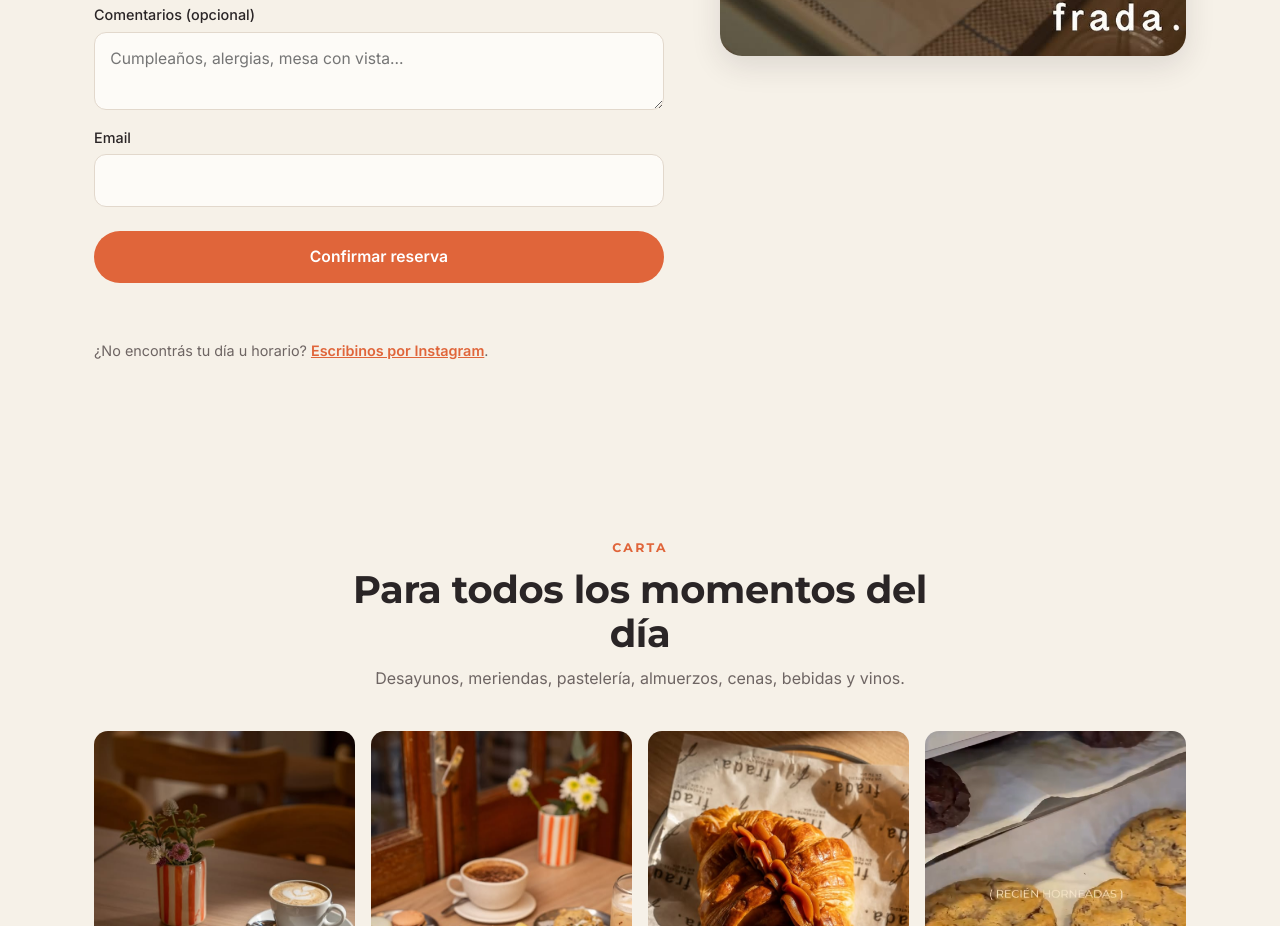
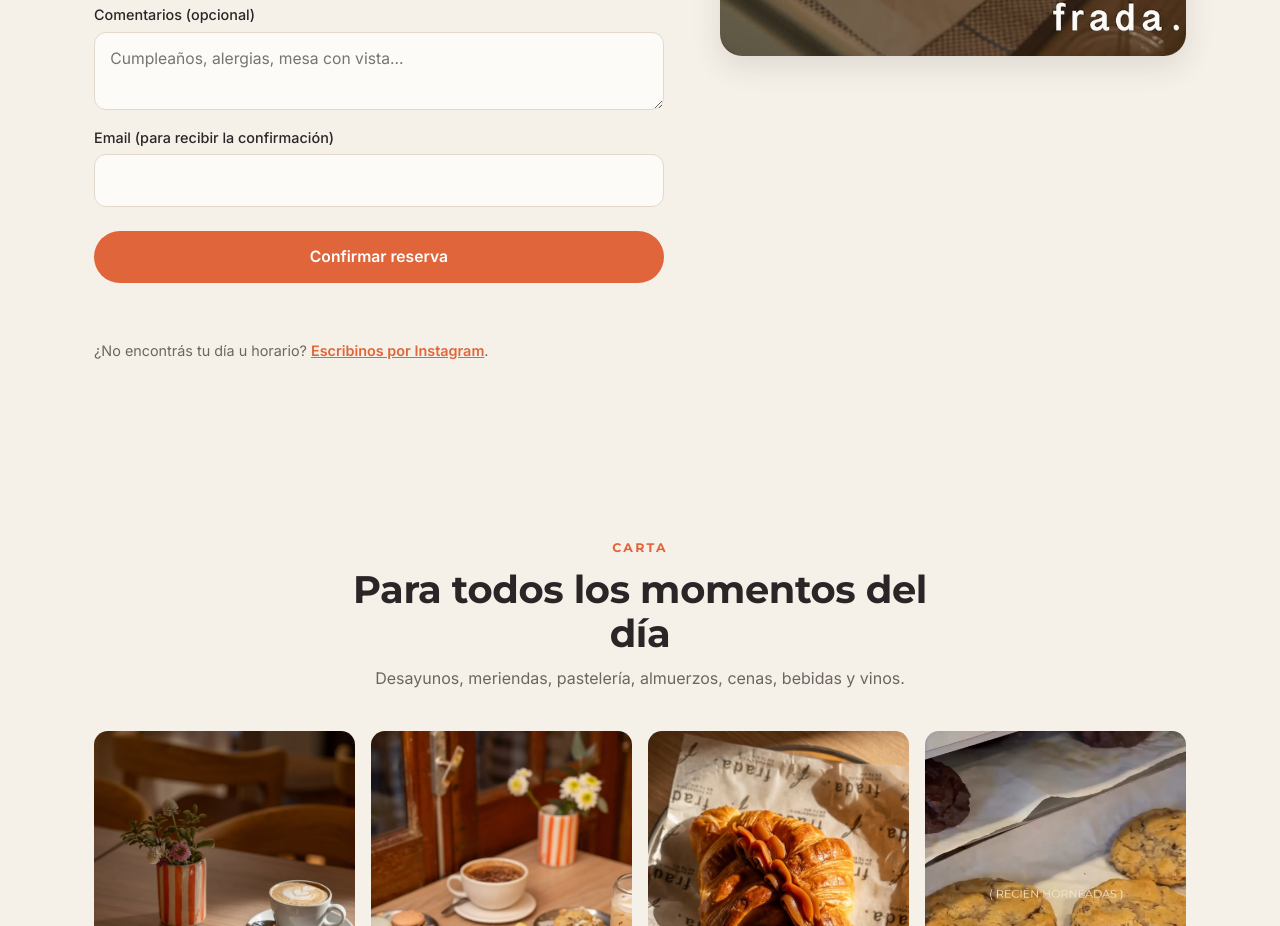
Before and after one commit to maggese/frada., a plain HTML site: page public/index.html in a window 1280 px wide. Shown: the part 2096-3022 px from the top of the page. Drawn offline with Linux system fonts and the light colour scheme.

Commit message:
Update index.html

```diff
--- a/public/index.html
+++ b/public/index.html
@@ -137,8 +137,8 @@
           </label>
 
           <label class="campo">
-            <span>Email</span>
-            <input type="email" name="email" autocomplete="email">
+            <span>Email (para recibir la confirmación)</span>
+            <input type="email" name="email" autocomplete="email" required>
           </label>
 
           <button type="submit" class="btn btn-primario btn-bloque" id="boton-reserva">Confirmar reserva</button>
```
